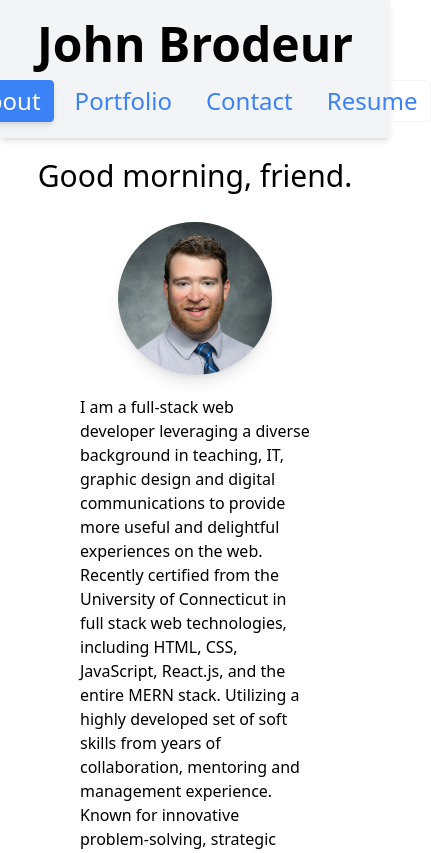
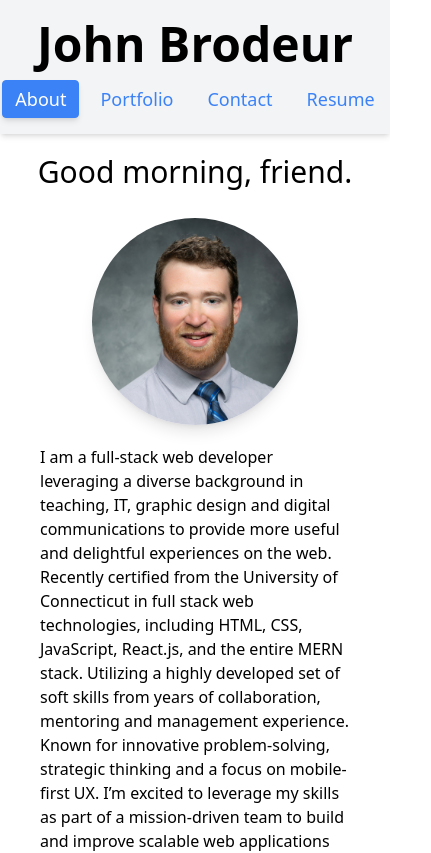
Before and after one commit to JPDBrodeur/jpdbrodeur.github.io, a React (Create React App) app: page / in a window 390 px wide. Shown: the top 853 px of the page, 431 px wide, since content can reach past the window. Built offline with nearby package versions, Linux system fonts and the light colour scheme.

Commit message:
adjusted nav and paragraph on mobile

```diff
--- a/src/components/About/index.js
+++ b/src/components/About/index.js
@@ -6,7 +6,7 @@ function About() {
     <section className="mt-5 lg:mt-10">
         <h2 className="text-center text-3xl">{greeting}</h2>
     <div className="mt-5 lg:mt-10 flex justify-center">
-      <article className="w-full xl:w-2/3 mx-20">
+      <article className="w-full xl:w-2/3 mx-10 sm:mx-20">
         <div className="w-2/3 md:w-1/2 lg:w-1/3 m-auto mb-5 lg:mb-10">
           <img src={profilePhoto} className="my-2 rounded-full w-40 shadow-lg" style={{ width: "100%" }} alt="John Brodeur" />
         </div>
--- a/src/components/Navigation/index.js
+++ b/src/components/Navigation/index.js
@@ -1,7 +1,7 @@
 function Nav({ setCurrentSection, currentSection }) {
 
   return (
-    <nav className="text-2xl my-3 lg:my-1">
+    <nav className="sm:text-2xl text-lg my-3 lg:my-1">
       <ul className="flex flex-row justify-center">
         <li className="mx-1" >
           {currentSection === 'About' ? (
```
